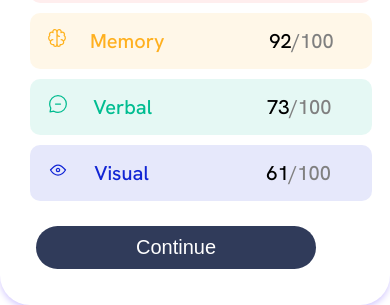
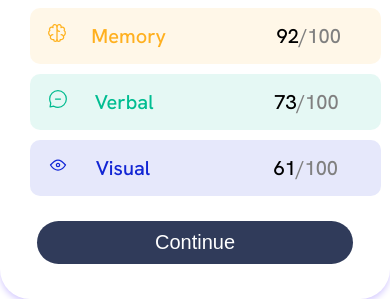
Before and after one commit to unachoza/frontend-designs, a plain HTML site: page results-summary-component-main/index.html in a window 390 px wide. Shown: the part 649-954 px from the top of the page. Drawn offline with Linux system fonts and the light colour scheme.

Commit message:
border box

```diff
--- a/results-summary-component-main/style.css
+++ b/results-summary-component-main/style.css
@@ -1,7 +1,12 @@
-html {
-  width: 100%;
-  height: 100%;
+/* Box sizing rules */
+*,
+*::before,
+*::after {
+  box-sizing: border-box;
+}
+html{
   font-family: "Hanken Grotesk", sans-serif;
+
 }
 
 body {
@@ -25,14 +30,14 @@ body {
     width: 100%;
   }
   #summary {
-    width: 80%;
+    width: 100%;
+    padding: 5%;
   }
   li {
     width: 100%;
   }
   .component {
     flex-direction: column;
-    overflow: hidden;
   }
   .section {
     display: flex;
@@ -51,7 +56,6 @@ body {
   width: 50%;
   position: relative;
   text-align: center;
-  padding: 20px;
 }
 
 #result {
```
